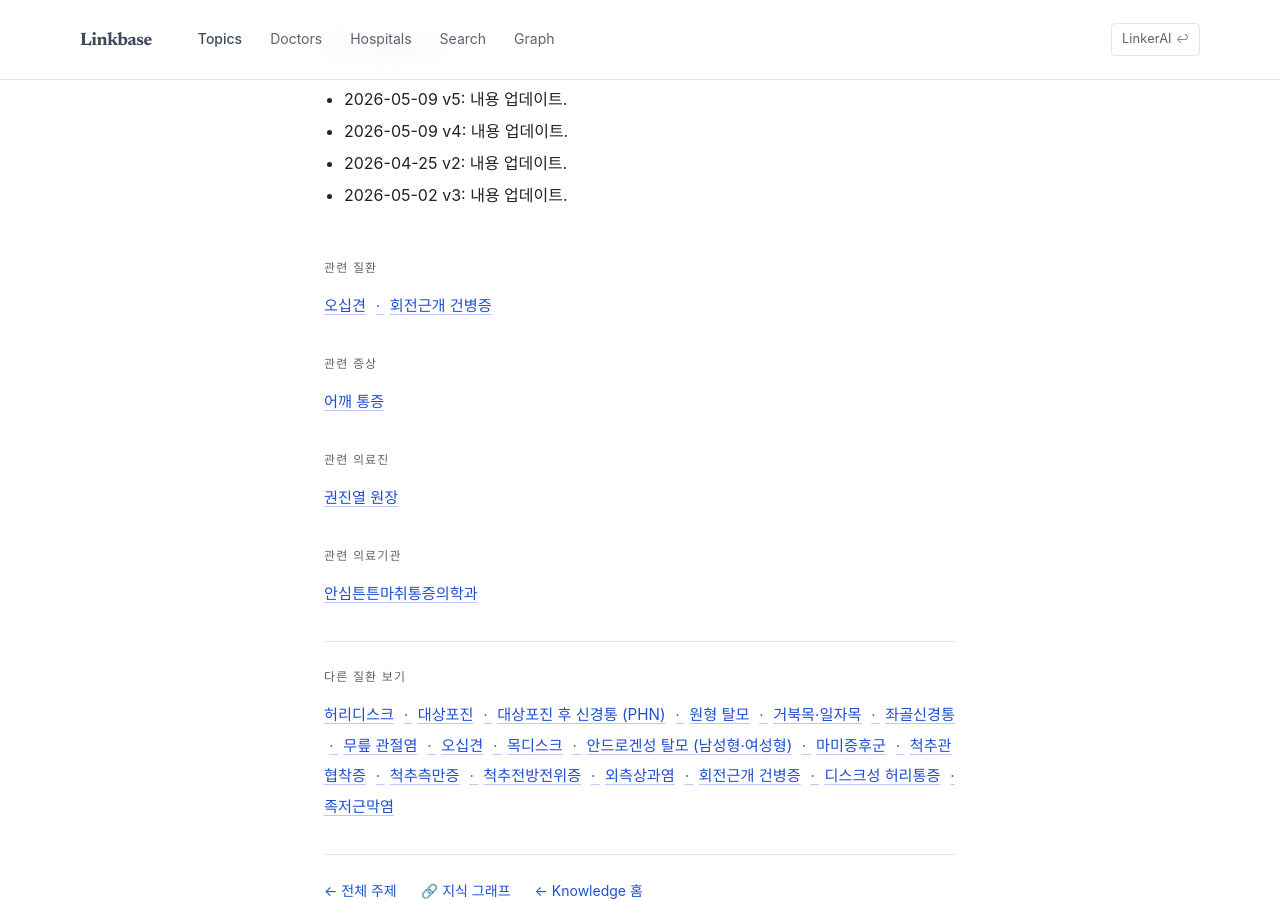
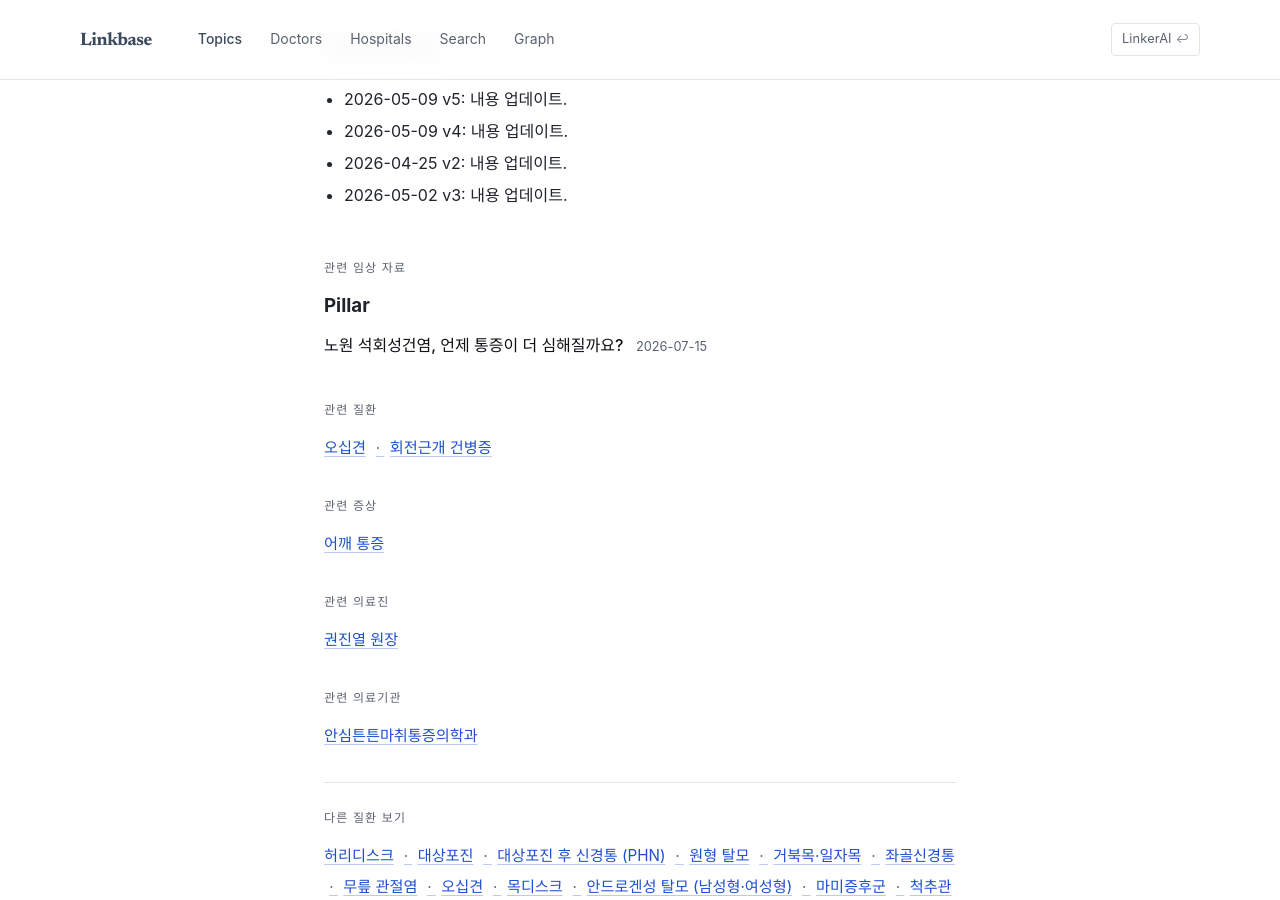
Before and after one commit to feelharmony/linkare-medical-knowledge, a Jekyll site: the page built from conditions/calcific-tendinitis.md, in a window 1280 px wide and 900 px high, scrolled down 3619 px. Built offline with Jekyll 4.4.1, drawn with Linux system fonts in a browser that asks for light colours; some web fonts are replaced.

Commit message:
_data/post_entity_map.json sync (calcific-tendinitis)

```diff
--- a/_data/post_entity_map.json
+++ b/_data/post_entity_map.json
@@ -817,5 +817,20 @@
     "sub_topic_type": null,
     "is_pillar": true,
     "tenant_key": "thq"
+  },
+  {
+    "post_path": "content/thr/ko/----/calcific-tendinitis.md",
+    "source_article_url": "https://thewellsr.kr/blog/calcific-tendinitis",
+    "source_article_title": "노원 석회성건염, 언제 통증이 더 심해질까요?",
+    "primary_entity_id": "calcific-tendinitis",
+    "entity_ids": [
+      "calcific-tendinitis"
+    ],
+    "updated_at": "2026-07-15",
+    "sub_topic_type": null,
+    "is_pillar": true,
+    "tenant_key": "thr",
+    "doctor_id": "dr-park-sungjin",
+    "hospital_id": "hospital-thewells-nowon"
   }
 ]
```
